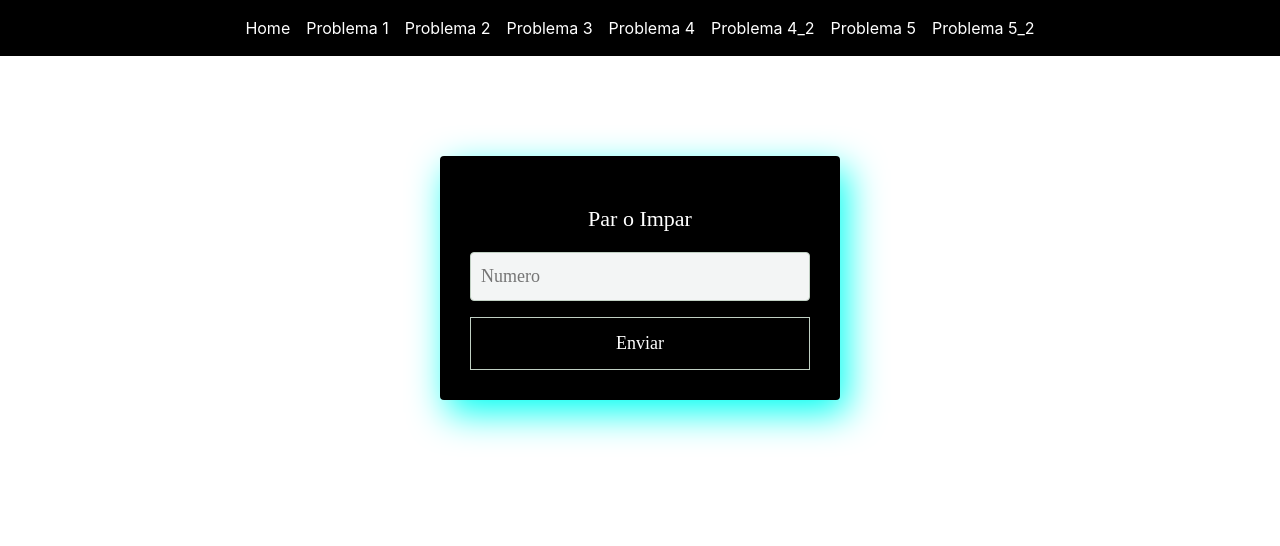
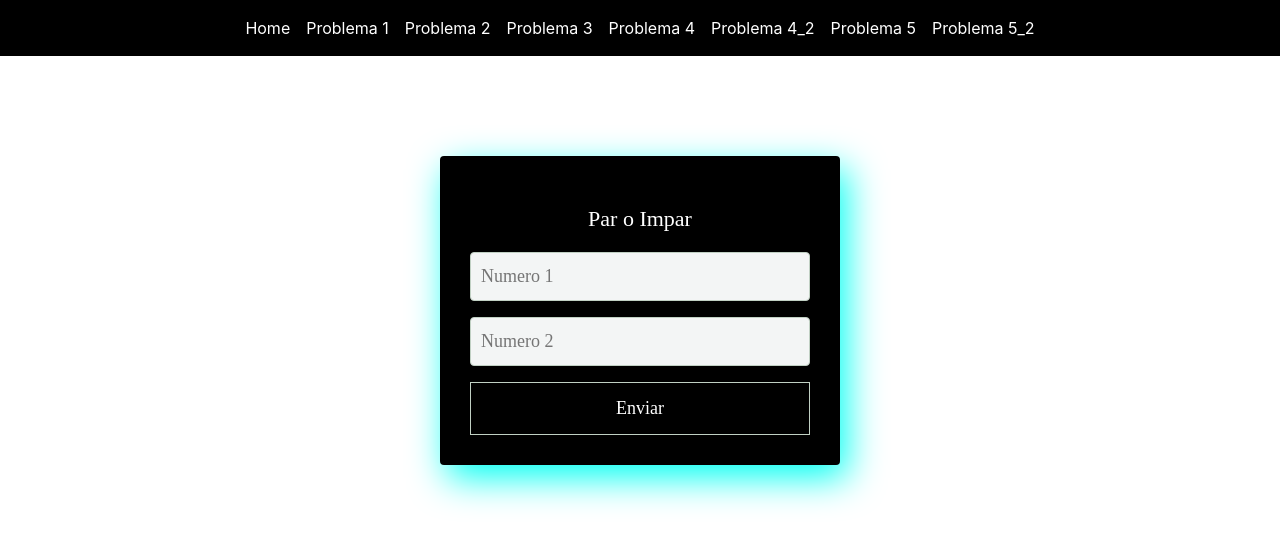
Before and after one commit to bram814/practica1_grupo8, a React (Create React App) app in the folder fronted/p1g8/: page /PAROIMPAR in a window 1280 px wide. Shown: the top 546 px of the page. Built offline with nearby package versions, Linux system fonts and the light colour scheme.

Commit message:
[ADD] Funciodalidad nueva, Desarrollador1-201800937

```diff
--- a/fronted/p1g8/package.json
+++ b/fronted/p1g8/package.json
@@ -14,7 +14,7 @@
     "web-vitals": "^2.1.4"
   },
   "scripts": {
-    "start": "set PORT=4000 && react-scripts start",
+    "start": "export set PORT=4000 && react-scripts start",
     "build": "react-scripts build",
     "test": "react-scripts test",
     "eject": "react-scripts eject"
--- a/fronted/p1g8/src/Component/Page/Problema1.js
+++ b/fronted/p1g8/src/Component/Page/Problema1.js
@@ -6,20 +6,28 @@ import { setIMPAROPAR } from '../../Api/Routes';
 function Problema1(props){
 
     const [numero, setNumero] = useState('');
+    const [numero2, setNumero2] = useState('');
 
 
     function handleInputChangeNumero(e){
         setNumero(e.target.value)
     }
 
+    function handleInputChangeNumero2(e){
+        setNumero2(e.target.value)
+    }
+
     async function handleAplicante(e){
         e.preventDefault();
         console.log(numero);
-        var response = await setIMPAROPAR(parseInt(numero));
+        var newNum = parseInt(numero) + parseInt(numero2)
+        var response = await setIMPAROPAR(parseInt(newNum));
         var query = await response.json();
         console.log(query);
-        alert(query.Result);
+        alert(query.Result + " - Suma: " + newNum);
+
         setNumero('');
+        setNumero2('');
 
     }
     return(
@@ -28,7 +36,8 @@ function Problema1(props){
             <div className="row-md-6">
                 <form className="form-aplicante" onSubmit={handleAplicante}>
                     <h1>Par o Impar</h1>
-                    <input className="etiqueta-aplicante" type="text" placeholder="Numero" value={numero} onChange={handleInputChangeNumero} />
+                    <input className="etiqueta-aplicante" type="text" placeholder="Numero 1" value={numero} onChange={handleInputChangeNumero} />
+                    <input className="etiqueta-aplicante" type="text" placeholder="Numero 2" value={numero2} onChange={handleInputChangeNumero2} />
                     <button className="boton-aplicante" type="submit">Enviar</button>
                 </form>
             </div>
```
